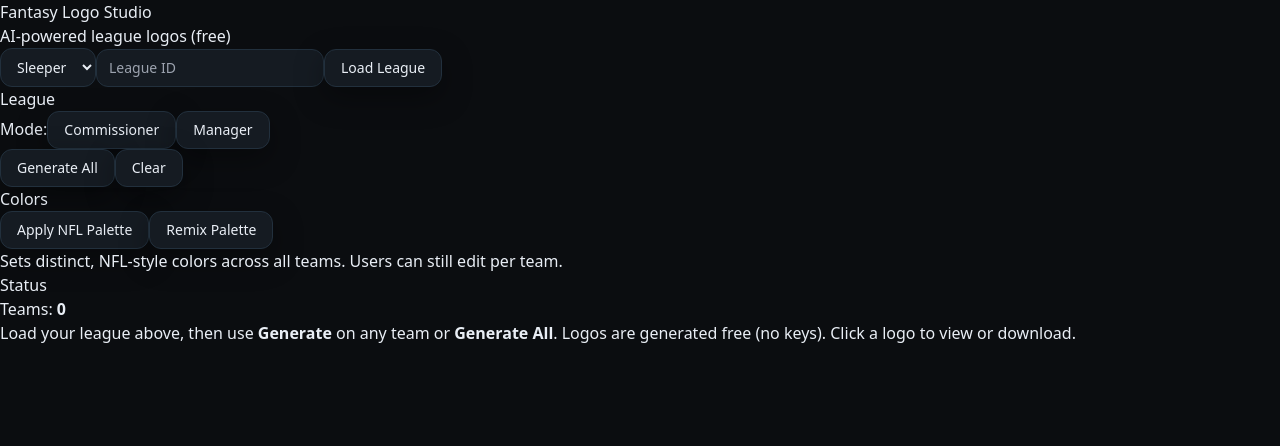
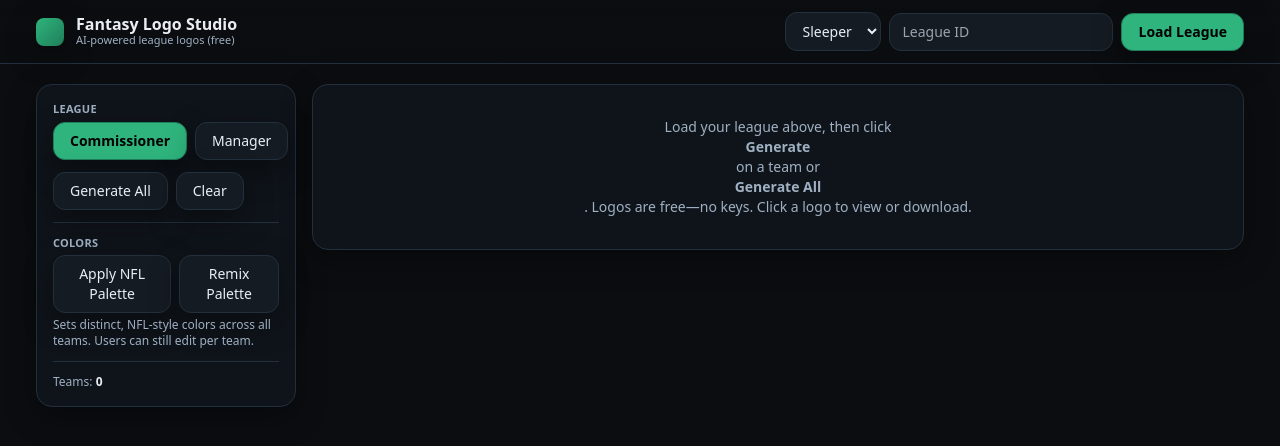
Before and after one commit to nmortimer/NewFantasy1, a Next.js app: page / in a window 1280 px wide. Shown: the top 446 px of the page. Built offline with nearby package versions, Linux system fonts and the light colour scheme.

Commit message:
Update index.tsx

```diff
--- a/pages/index.tsx
+++ b/pages/index.tsx
@@ -1,125 +1,89 @@
 'use client';
-import { useMemo, useState } from 'react';
-import TeamCard, { Team } from '../components/TeamCard';
+import { useMemo, useState } from "react";
+import TeamCard, { Team } from "@/components/TeamCard";
 
-type Provider = 'sleeper' | 'mfl' | 'espn';
+type Provider = "sleeper" | "mfl" | "espn";
 
-/** Known mascot words (plural/singular) */
 const KNOWN_MASCOTS = [
-  'Foxes','Fox','Wolves','Wolf','Tigers','Tiger','Bears','Bear','Hawks','Hawk','Eagles','Eagle',
-  'Falcons','Falcon','Sharks','Shark','Dragons','Dragon','Knights','Knight','Buccaneers','Buccaneer',
-  'Runners','Runner','Raiders','Raider','Warriors','Warrior','Raptors','Raptor','Vikings','Viking',
-  'Titans','Titan','Gators','Gator','Bulls','Bull','Spartans','Spartan','Panthers','Panther','Pirates','Pirate',
+  "Foxes","Fox","Wolves","Wolf","Tigers","Tiger","Bears","Bear","Hawks","Hawk","Eagles","Eagle",
+  "Falcons","Falcon","Sharks","Shark","Dragons","Dragon","Knights","Knight","Buccaneers","Buccaneer",
+  "Runners","Runner","Raiders","Raider","Warriors","Warrior","Raptors","Raptor","Vikings","Viking",
+  "Titans","Titan","Gators","Gator","Bulls","Bull","Spartans","Spartan","Panthers","Panther","Pirates","Pirate"
 ];
 
-function deriveMascot(teamName: string, ownerName?: string): string {
-  const tokens = teamName.replace(/[^a-zA-Z0-9\s]/g, ' ').split(/\s+/).filter(Boolean);
+function deriveMascot(name: string, owner?: string) {
+  const tokens = name.replace(/[^a-zA-Z0-9\s]/g, " ").split(/\s+/).filter(Boolean);
   const lower = tokens.map((t) => t.toLowerCase());
   for (const m of KNOWN_MASCOTS) {
-    const mLow = m.toLowerCase();
-    if (lower.includes(mLow)) {
-      const plural = KNOWN_MASCOTS.find((x) => x !== m && x.toLowerCase() === (mLow.endsWith('s') ? mLow : mLow + 's'));
-      return plural || m;
-    }
+    if (lower.includes(m.toLowerCase())) return m.endsWith("s") ? m : m + "s";
   }
-  const pool = ['Foxes','Wolves','Tigers','Bears','Hawks','Eagles','Falcons','Sharks','Dragons','Knights','Raiders','Warriors','Raptors','Vikings','Titans','Gators','Bulls','Spartans','Panthers','Pirates'];
-  const basis = (ownerName || teamName || 'Team').toLowerCase();
-  let h = 2166136261;
-  for (let i = 0; i < basis.length; i++) { h ^= basis.charCodeAt(i); h += (h<<1)+(h<<4)+(h<<7)+(h<<8)+(h<<24); }
+  const pool = ["Foxes","Wolves","Tigers","Bears","Hawks","Eagles","Falcons","Sharks","Dragons","Knights","Raiders","Warriors","Raptors","Vikings","Titans","Gators","Bulls","Spartans","Panthers","Pirates"];
+  const basis = (owner || name || "Team").toLowerCase();
+  let h = 2166136261; for (let i = 0; i < basis.length; i++) { h ^= basis.charCodeAt(i); h += (h<<1)+(h<<4)+(h<<7)+(h<<8)+(h<<24); }
   return pool[(h >>> 0) % pool.length];
 }
-function randomSeed(): number { return Math.floor(Math.random() * 1_000_000_000); }
-
-/** NFL-style color pairs */
-const NFL_PALETTE: Array<{primary: string; secondary: string; label: string}> = [
-  { label:'Navy / Silver',           primary: '#002244', secondary: '#A5ACAF' },
-  { label:'Green / Gold',            primary: '#203731', secondary: '#FFB612' },
-  { label:'Aqua / Orange',           primary: '#008E97', secondary: '#F36F21' },
-  { label:'Black / Gold',            primary: '#101820', secondary: '#D3BC8D' },
-  { label:'Royal / Red',             primary: '#003594', secondary: '#C8102E' },
-  { label:'Purple / Gold',           primary: '#4F2683', secondary: '#FFC62F' },
-  { label:'Red / Gold',              primary: '#AA0000', secondary: '#B3995D' },
-  { label:'Teal / Black',            primary: '#006778', secondary: '#101820' },
-  { label:'Blue / Orange',           primary: '#0B2265', secondary: '#FF3C00' },
-  { label:'Cardinal / Black',        primary: '#97233F', secondary: '#000000' },
-  { label:'Honolulu / Silver',       primary: '#0076B6', secondary: '#B0B7BC' },
-  { label:'Navy / Orange',           primary: '#0B162A', secondary: '#C83803' },
-  { label:'Scarlet / Gray',          primary: '#D50A0A', secondary: '#5A615E' },
-  { label:'Blue / Yellow',           primary: '#0038A8', secondary: '#FFD100' },
-  { label:'Purple / Black',          primary: '#2A0845', secondary: '#111111' },
-  { label:'Forest / Cream',          primary: '#0B4F3D', secondary: '#E1C699' },
-  { label:'Navy / Lime',             primary: '#002244', secondary: '#69BE28' },
-  { label:'Red / Navy',              primary: '#A71930', secondary: '#0B2265' },
-  { label:'Steel / Yellow',          primary: '#1C1C1C', secondary: '#FFB612' },
-  { label:'Royal / Silver',          primary: '#1D428A', secondary: '#A2AAAD' },
+const NFL_PALETTE = [
+  { primary: "#002244", secondary: "#A5ACAF" },
+  { primary: "#203731", secondary: "#FFB612" },
+  { primary: "#008E97", secondary: "#F36F21" },
+  { primary: "#101820", secondary: "#D3BC8D" },
+  { primary: "#003594", secondary: "#C8102E" },
+  { primary: "#4F2683", secondary: "#FFC62F" },
+  { primary: "#AA0000", secondary: "#B3995D" },
+  { primary: "#006778", secondary: "#101820" },
+  { primary: "#0B2265", secondary: "#FF3C00" },
+  { primary: "#97233F", secondary: "#000000" },
+  { primary: "#0076B6", secondary: "#B0B7BC" },
+  { primary: "#0B162A", secondary: "#C83803" },
+  { primary: "#D50A0A", secondary: "#5A615E" },
+  { primary: "#0038A8", secondary: "#FFD100" },
+  { primary: "#2A0845", secondary: "#111111" },
+  { primary: "#0B4F3D", secondary: "#E1C699" },
+  { primary: "#002244", secondary: "#69BE28" },
+  { primary: "#A71930", secondary: "#0B2265" },
+  { primary: "#1C1C1C", secondary: "#FFB612" },
+  { primary: "#1D428A", secondary: "#A2AAAD" }
 ];
-
-function shuffleDeterministic<T>(arr: T[], seed: number): T[] {
+function shuffle<T>(arr: T[], seed: number) {
   const out = arr.slice(); let s = seed || 1;
-  for (let i = out.length - 1; i > 0; i--) {
-    s = (s * 1664525 + 1013904223) >>> 0;
-    const j = s % (i + 1);
-    [out[i], out[j]] = [out[j], out[i]];
-  }
+  for (let i = out.length - 1; i > 0; i--) { s = (s * 1664525 + 1013904223) >>> 0; const j = s % (i + 1); [out[i], out[j]] = [out[j], out[i]]; }
   return out;
 }
+const rseed = () => Math.floor(Math.random() * 1_000_000_000);
 
 export default function Home() {
-  const [provider, setProvider] = useState<Provider>('sleeper');
-  const [leagueId, setLeagueId] = useState('');
-  const [season, setSeason] = useState('2025');
-  const [swid, setSwid] = useState('');
-  const [s2, setS2] = useState('');
-  const [mode, setMode] = useState<'commissioner' | 'manager'>('commissioner');
+  const [provider, setProvider] = useState<Provider>("sleeper");
+  const [leagueId, setLeagueId] = useState("");
+  const [season, setSeason] = useState("2025");
+  const [swid, setSwid] = useState("");
+  const [s2, setS2] = useState("");
+  const [mode, setMode] = useState<"commissioner" | "manager">("commissioner");
   const [loading, setLoading] = useState(false);
   const [teams, setTeams] = useState<Team[]>([]);
   const hasTeams = teams.length > 0;
 
-  const remixSeed = useMemo(
-    () => Number(String(leagueId).replace(/\D/g, '')) || 2025,
-    [leagueId]
-  );
+  const remixSeed = useMemo(() => Number(String(leagueId).replace(/\D/g, "")) || 2025, [leagueId]);
 
-  function applyLeaguePalette(remixBump = 0) {
-    const palette = shuffleDeterministic(NFL_PALETTE, remixSeed + remixBump);
-    setTeams((prev) =>
-      prev.map((t, i) => ({
-        ...t,
-        primary: palette[i % palette.length].primary,
-        secondary: palette[i % palette.length].secondary,
-      }))
-    );
+  function applyPalette(bump = 0) {
+    const pal = shuffle(NFL_PALETTE, remixSeed + bump);
+    setTeams((prev) => prev.map((t, i) => ({ ...t, primary: pal[i % pal.length].primary, secondary: pal[i % pal.length].secondary })));
   }
 
   async function loadLeague() {
     if (!leagueId) return;
     try {
       setLoading(true);
-      const qs = new URLSearchParams({
-        provider,
-        leagueId,
-        ...(provider !== 'sleeper' ? { season } : {}),
-        ...(provider === 'espn' ? { swid, s2 } : {}),
-      });
+      const qs = new URLSearchParams({ provider, leagueId, ...(provider !== "sleeper" ? { season } : {}), ...(provider === "espn" ? { swid, s2 } : {}) });
       const res = await fetch(`/api/league?${qs.toString()}`);
       const data = await res.json();
-      if (!res.ok) throw new Error(data.error || 'Failed league load');
+      if (!res.ok) throw new Error(data.error || "Failed league load");
 
-      const palette = shuffleDeterministic(NFL_PALETTE, remixSeed);
+      const pal = shuffle(NFL_PALETTE, remixSeed);
       const mapped: Team[] = (data.teams as any[]).map((t, i) => {
         const name = (t.name || `Team ${i + 1}`).trim();
-        const owner = (t.owner || 'Unknown').trim();
-        const colors = palette[i % palette.length];
-        return {
-          id: String(t.id ?? i),
-          name,
-          owner,
-          mascot: deriveMascot(name, owner),
-          primary: colors.primary,
-          secondary: colors.secondary,
-          seed: randomSeed(),
-          logoUrl: null,
-        };
+        const owner = (t.owner || "Unknown").trim();
+        const colors = pal[i % pal.length];
+        return { id: String(t.id ?? i), name, owner, mascot: deriveMascot(name, owner), primary: colors.primary, secondary: colors.secondary, seed: rseed(), logoUrl: null };
       });
       setTeams(mapped);
     } catch (e: any) {
@@ -129,124 +93,97 @@ export default function Home() {
     }
   }
 
-  function patch(id: string, patchObj: Partial<Team>) {
-    setTeams((prev) => prev.map((t) => (t.id === id ? { ...t, ...patchObj } : t)));
+  async function generate(team: Team) {
+    const res = await fetch("/api/generate-logo", { method: "POST", headers: { "Content-Type": "application/json" }, body: JSON.stringify({ team }) });
+    const data = await res.json();
+    if (!res.ok) throw new Error(data.error || "gen failed");
+    setTeams((prev) => prev.map((x) => (x.id === team.id ? { ...x, logoUrl: data.url } : x)));
   }
+  async function generateAll() { for (const t of teams) { try { await generate(t); } catch {} } }
 
-  async function generate(team: Team) {
-    const res = await fetch('/api/generate-logo', {
-      method: 'POST',
-      headers: { 'Content-Type': 'application/json' },
-      body: JSON.stringify({ team }),
-    });
-    const data = await res.json();
-    if (!res.ok) throw new Error(data.error || 'gen failed');
-    patch(team.id, { logoUrl: data.url });
-  }
-
-  async function generateAll() {
-    for (const t of teams) { try { await generate(t); } catch {} }
-  }
-
-  // Track a simple count to create new remixes
   const [remixCount, setRemixCount] = useState(0);
-  function remixLeagueColors() {
-    const bump = remixCount + 1;
-    setRemixCount(bump);
-    applyLeaguePalette(bump);
-  }
+  function remix() { const n = remixCount + 1; setRemixCount(n); applyPalette(n); }
 
   return (
     <>
-      {/* Sticky Toolbar */}
-      <div className="toolbar">
-        <div className="toolbar-inner">
-          <div className="brand">
-            <div className="logo" />
+      {/* Top Bar */}
+      <div className="sticky top-0 z-30 border-b border-border bg-gradient-to-b from-bg/95 to-bg/80 backdrop-blur">
+        <div className="mx-auto grid max-w-[1240px] grid-cols-1 gap-3 px-4 py-3 md:grid-cols-[1fr_auto]">
+          <div className="flex items-center gap-3">
+            <div className="grid h-7 w-7 place-items-center rounded-lg bg-gradient-to-br from-accent to-accent2 shadow-soft" />
             <div>
-              <div className="title">Fantasy Logo Studio</div>
-              <div className="subtitle">AI-powered league logos (free)</div>
+              <div className="text-base font-extrabold leading-tight">Fantasy Logo Studio</div>
+              <div className="text-[11px] text-muted -mt-0.5">AI-powered league logos (free)</div>
             </div>
           </div>
-
-          <div className="controls">
+          <div className="flex flex-wrap items-center justify-end gap-2">
             <select className="select" value={provider} onChange={(e) => setProvider(e.target.value as Provider)}>
-              <option value="sleeper">Sleeper</option>
-              <option value="mfl">MFL</option>
-              <option value="espn">ESPN</option>
+              <option value="sleeper">Sleeper</option><option value="mfl">MFL</option><option value="espn">ESPN</option>
             </select>
-            <input className="input" placeholder="League ID" value={leagueId} onChange={(e) => setLeagueId(e.target.value)} />
-            {provider !== 'sleeper' && (
-              <input className="input" placeholder="Season (e.g., 2025)" value={season} onChange={(e) => setSeason(e.target.value)} />
-            )}
-            {provider === 'espn' && (
+            <input className="input w-40 md:w-56" placeholder="League ID" value={leagueId} onChange={(e) => setLeagueId(e.target.value)} />
+            {provider !== "sleeper" && <input className="input w-24" placeholder="Season" value={season} onChange={(e) => setSeason(e.target.value)} />}
+            {provider === "espn" && (
               <>
-                <input className="input" placeholder="SWID (private)" value={swid} onChange={(e) => setSwid(e.target.value)} />
-                <input className="input" placeholder="ESPN_S2 (private)" value={s2} onChange={(e) => setS2(e.target.value)} />
+                <input className="input w-36" placeholder="SWID (private)" value={swid} onChange={(e) => setSwid(e.target.value)} />
+                <input className="input w-36" placeholder="ESPN_S2 (private)" value={s2} onChange={(e) => setS2(e.target.value)} />
               </>
             )}
-            <button className="btn primary" onClick={loadLeague} disabled={loading}>
-              {loading ? 'Loading…' : 'Load League'}
-            </button>
+            <button className="btn btn-primary" onClick={loadLeague} disabled={loading}>{loading ? "Loading…" : "Load League"}</button>
           </div>
         </div>
       </div>
 
       {/* Body */}
-      <div className="container">
-        <div className="page">
-          {/* Sidebar: league actions & palette */}
-          <aside className="sidebar">
-            <div className="section">
-              <h4>League</h4>
-              <div className="row">
-                <span className="helper">Mode:</span>
-                <button className={`btn small ${mode === 'commissioner' ? 'primary' : ''}`} onClick={() => setMode('commissioner')}>Commissioner</button>
-                <button className={`btn small ${mode === 'manager' ? 'primary' : ''}`} onClick={() => setMode('manager')}>Manager</button>
+      <div className="mx-auto max-w-[1240px] px-4 py-5">
+        <div className="grid grid-cols-1 gap-4 md:grid-cols-[260px_1fr]">
+          {/* Sidebar */}
+          <aside className="card h-fit p-4">
+            <div className="space-y-3">
+              <div>
+                <div className="mb-1 text-[11px] font-semibold uppercase tracking-wide text-muted">League</div>
+                <div className="flex gap-2">
+                  <button className={`btn ${mode === "commissioner" ? "btn-primary" : ""}`} onClick={() => setMode("commissioner")}>Commissioner</button>
+                  <button className={`btn ${mode === "manager" ? "btn-primary" : ""}`} onClick={() => setMode("manager")}>Manager</button>
+                </div>
               </div>
-              <div className="row">
-                <button className="btn small" onClick={generateAll} disabled={!hasTeams}>Generate All</button>
-                <button className="btn small" onClick={() => setTeams([])} disabled={!hasTeams}>Clear</button>
+
+              <div className="flex gap-2">
+                <button className="btn" onClick={generateAll} disabled={!hasTeams}>Generate All</button>
+                <button className="btn" onClick={() => setTeams([])} disabled={!hasTeams}>Clear</button>
               </div>
-            </div>
 
-            <div className="divider" />
+              <hr className="border-border" />
 
-            <div className="section">
-              <h4>Colors</h4>
-              <div className="row">
-                <button className="btn small" onClick={() => applyLeaguePalette(0)} disabled={!hasTeams}>Apply NFL Palette</button>
-                <button className="btn small" onClick={remixLeagueColors} disabled={!hasTeams}>Remix Palette</button>
+              <div>
+                <div className="mb-1 text-[11px] font-semibold uppercase tracking-wide text-muted">Colors</div>
+                <div className="flex gap-2">
+                  <button className="btn" onClick={() => applyPalette(0)} disabled={!hasTeams}>Apply NFL Palette</button>
+                  <button className="btn" onClick={remix} disabled={!hasTeams}>Remix Palette</button>
+                </div>
+                <p className="mt-1 text-xs text-muted">Sets distinct, NFL-style colors across all teams. Users can still edit per team.</p>
               </div>
-              <div className="helper">Sets distinct, NFL-style colors across all teams. Users can still edit per team.</div>
-            </div>
 
-            <div className="divider" />
+              <hr className="border-border" />
 
-            <div className="section">
-              <h4>Status</h4>
-              <div className="helper">
-                Teams: <b>{teams.length || 0}</b>
-              </div>
+              <div className="text-xs text-muted">Teams: <b className="text-text">{teams.length || 0}</b></div>
             </div>
           </aside>
 
-          {/* Grid */}
+          {/* Grid / Empty */}
           <main>
-            {teams.length === 0 ? (
-              <div className="empty">
-                Load your league above, then use <b>Generate</b> on any team or <b>Generate All</b>.
-                Logos are generated free (no keys). Click a logo to view or download.
+            {!hasTeams ? (
+              <div className="card grid place-items-center p-8 text-center text-sm text-muted">
+                Load your league above, then click <b>Generate</b> on a team or <b>Generate All</b>. Logos are free—no keys. Click a logo to view or download.
               </div>
             ) : (
-              <div className="grid">
+              <div className="grid gap-4 sm:grid-cols-2 lg:grid-cols-3">
                 {teams.map((t) => (
                   <TeamCard
                     key={t.id}
                     team={t}
                     onUpdate={(p) => setTeams((prev) => prev.map((x) => (x.id === t.id ? { ...x, ...p } : x)))}
                     onGenerate={() => generate(t)}
-                    roomy={mode === 'manager'}
+                    roomy={mode === "manager"}
                   />
                 ))}
               </div>
```
